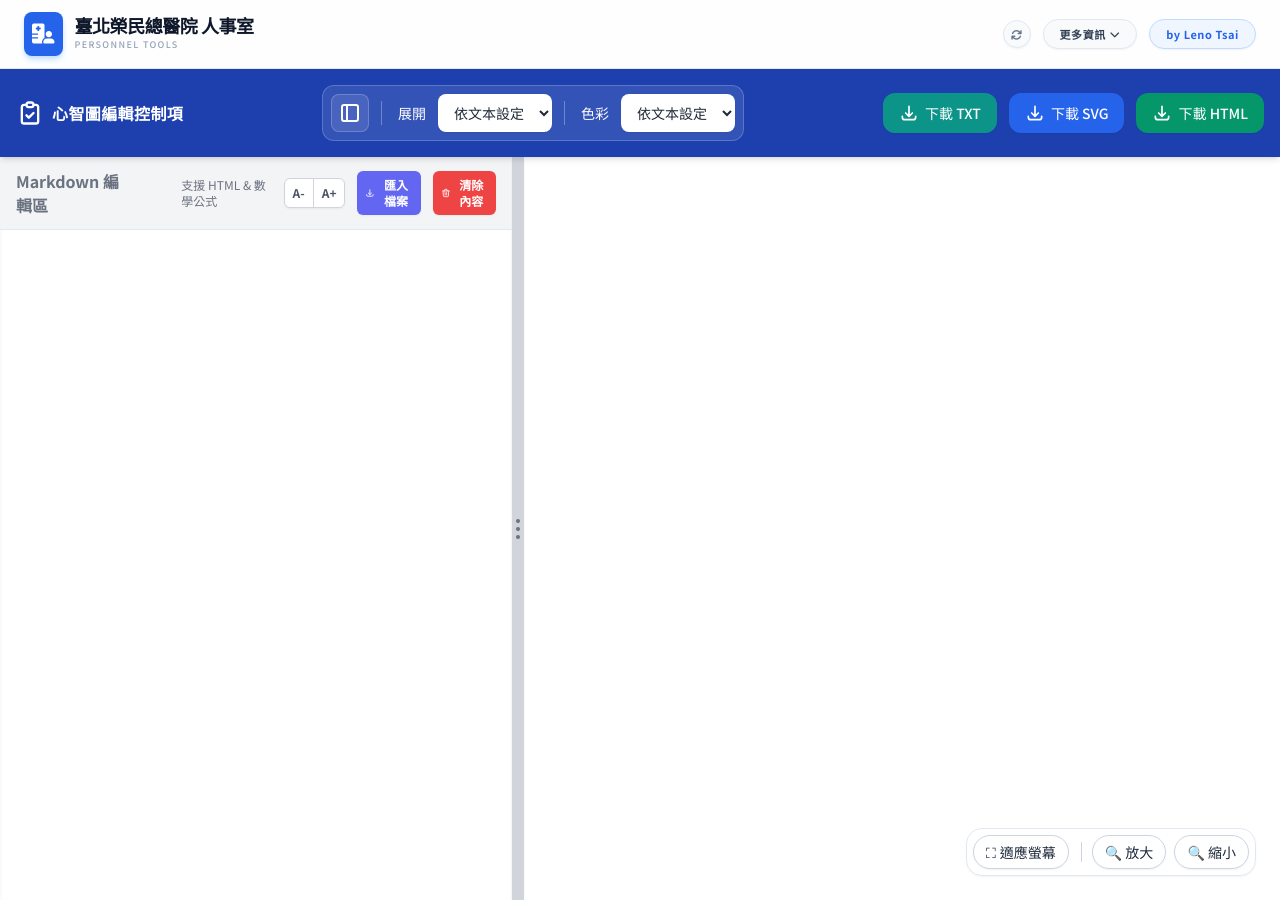
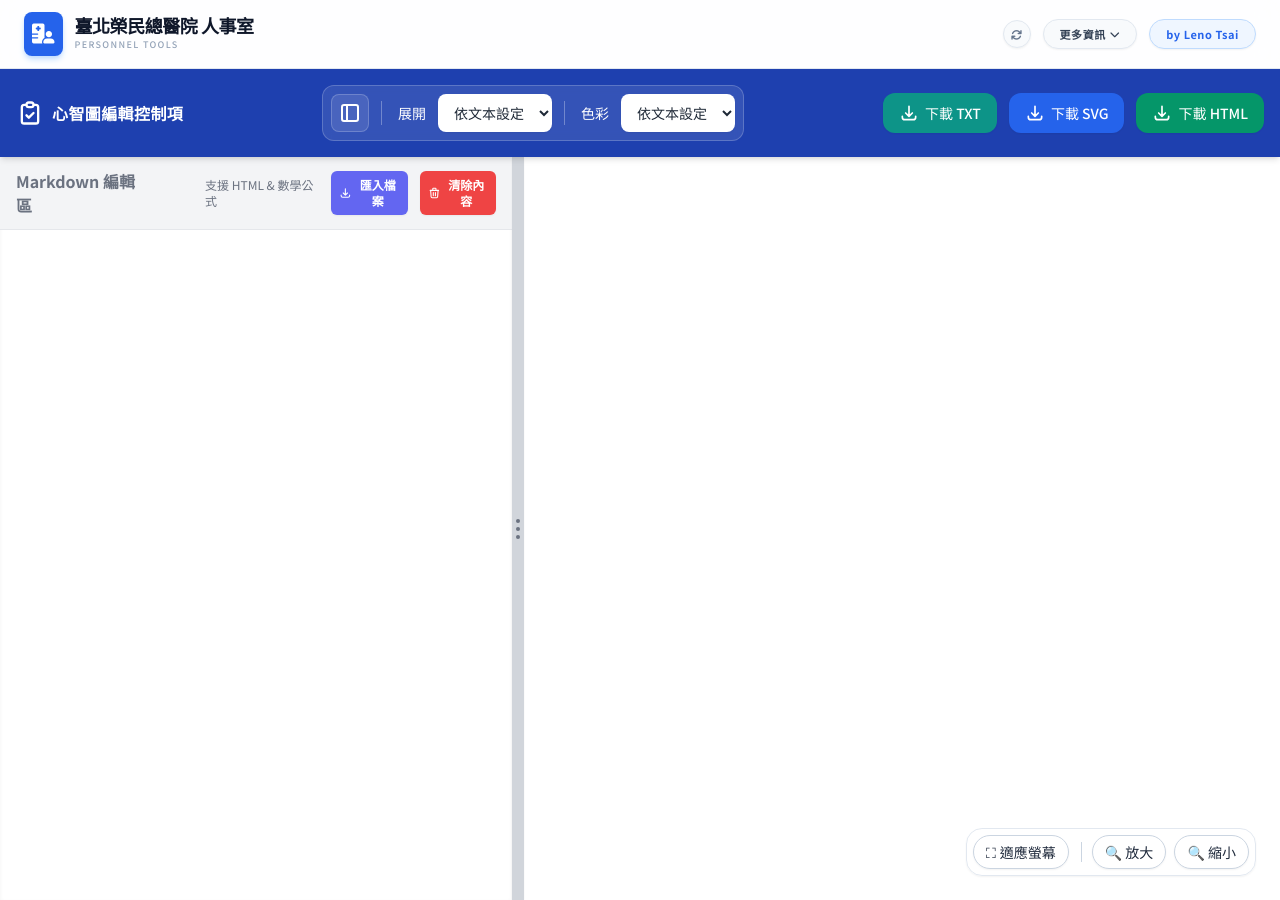
Before and after one commit to lennox0909/vghtpe-hr-tools, a Jekyll site: the page built from mindmap/index.html, in a window 1280 px wide and 900 px high. Built offline with Jekyll 4.4.1, drawn with Linux system fonts in a browser that asks for light colours; nearby versions of some CDN libraries.

Commit message:
revise mindmap btnTextZoon

```diff
--- a/mindmap/index.html
+++ b/mindmap/index.html
@@ -103,10 +103,7 @@ title: 心智圖即時編輯器
             <div class="flex items-center gap-2 md:gap-3">
                 <span class="hidden lg:inline text-xs font-normal mr-1">支援 HTML & 數學公式</span>
 
-                <div class="flex items-center bg-white border border-gray-300 rounded-md shadow-sm">
-                    <button id="btn-text-zoom-out" class="px-2 py-1.5 text-gray-600 hover:bg-gray-100 hover:text-gray-900 rounded-l-md transition-colors font-bold text-xs border-r border-gray-300" title="縮小編輯區字體">A-</button>
-                    <button id="btn-text-zoom-in" class="px-2 py-1.5 text-gray-600 hover:bg-gray-100 hover:text-gray-900 rounded-r-md transition-colors font-bold text-xs" title="放大編輯區字體">A+</button>
-                </div>
+                <!--  已移除原有的字體放大縮小按鈕 (A-, A+) 區塊 -->
 
                 <input type="file" id="file-import" accept=".md,.txt" class="hidden">
                 <button id="btn-import-file" class="text-xs bg-indigo-500 hover:bg-indigo-600 text-white px-2 py-1.5 rounded-md transition-colors shadow-sm flex items-center gap-1" title="匯入 Markdown 或 TXT 檔案">
--- a/mindmap/js/config.js
+++ b/mindmap/js/config.js
@@ -17,8 +17,6 @@ export const DOM = {
     btnClearEditor: document.getElementById('btn-clear-editor'),
     btnImportFile: document.getElementById('btn-import-file'),
     fileImport: document.getElementById('file-import'),
-    btnTextZoomIn: document.getElementById('btn-text-zoom-in'),
-    btnTextZoomOut: document.getElementById('btn-text-zoom-out'),
     mainContainer: document.getElementById('main-container')
 };
 
```
